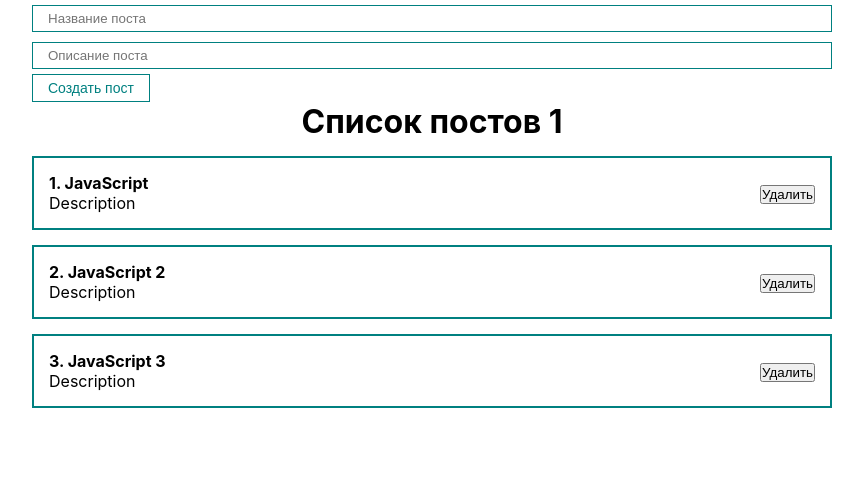
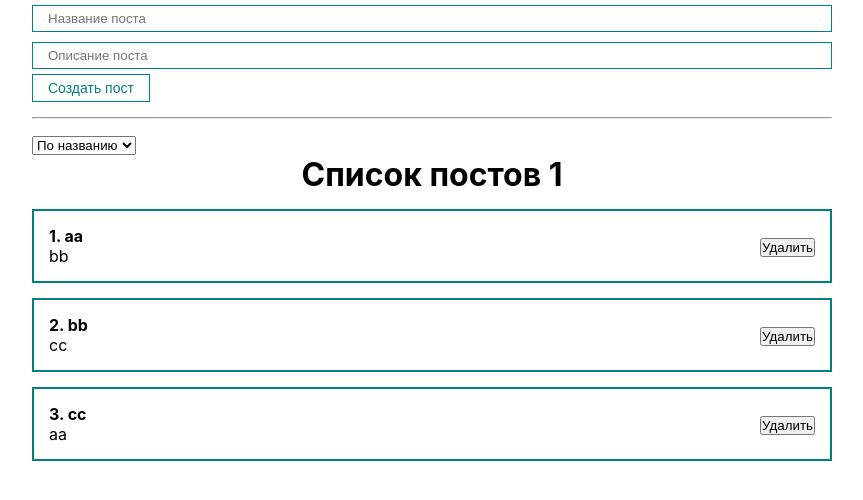
Before and after one commit to ivanovem/reactposts, a React (Create React App) app: page / in a window 1280 px wide. Shown: the top 500 px of the page, without its empty margins (208-1071 px from the left). Built offline with nearby package versions, Linux system fonts and the light colour scheme.

Commit message:
added sort of posts by name and by body

```diff
--- a/src/App.js
+++ b/src/App.js
@@ -3,14 +3,16 @@
 import PostList from './components/PostList';
 
 import PostForm from './components/UI/PostForm';
+import MySelect from './components/UI/select/MySelect';
 
 function App() {
   const [posts, setPosts] = useState([
-    {id:1, title: 'JavaScript', body: 'Description'},
-    {id:2, title: 'JavaScript 2', body: 'Description'},
-    {id:3, title: 'JavaScript 3', body: 'Description'}
+    {id:1, title: 'aa', body: 'bb'},
+    {id:2, title: 'bb', body: 'cc'},
+    {id:3, title: 'cc', body: 'aa'}
   ])
 
+  const [selectedSort, setSelectedSort] = useState('');
 
   const createPost= (newPost)=>{
     setPosts([...posts, newPost]);
@@ -19,9 +21,29 @@
   const removePost = (post)=>{
     setPosts(posts.filter(p=> p.id!==post.id))
   }
+
+  const sortPosts = (sort)=>{
+    setSelectedSort(sort);
+    setPosts([...posts].sort((a,b)=>
+      a[sort].localeCompare(b[sort])
+    ))
+  }
+
   return (
     <div className="App">
       <PostForm create={createPost}/>
+      <hr style={{margin: "15px 0px"}}/>
+      <div>
+        <MySelect
+          value={selectedSort}
+          onChange={sortPosts}
+          defaultValue="Сортировка"
+          options={[
+            {value: 'title', name: "По названию"},
+            {value: 'body', name: "По описанию"}
+          ]}
+        />
+      </div>
       {posts.length!==0
         ? <PostList remove={removePost} posts={posts} title="Список постов 1"/>
         : <h1 style={{textAlign:"center"}}>
--- /dev/null
+++ b/src/components/UI/select/MySelect.jsx
@@ -0,0 +1,22 @@
+import React from "react";
+
+
+function MySelect({options, defaultValue, value, onChange}) {
+
+    return (
+        <select
+            value={value}
+            onChange={event=>onChange(event.target.value)}
+        >
+            <option disabled>{defaultValue}</option>
+            {options.map(option=>
+                <option key={option.value} value={option.value}>
+                    {option.name}
+                </option>
+                )}
+
+      </select>
+    );
+  }
+
+  export default MySelect;
```
